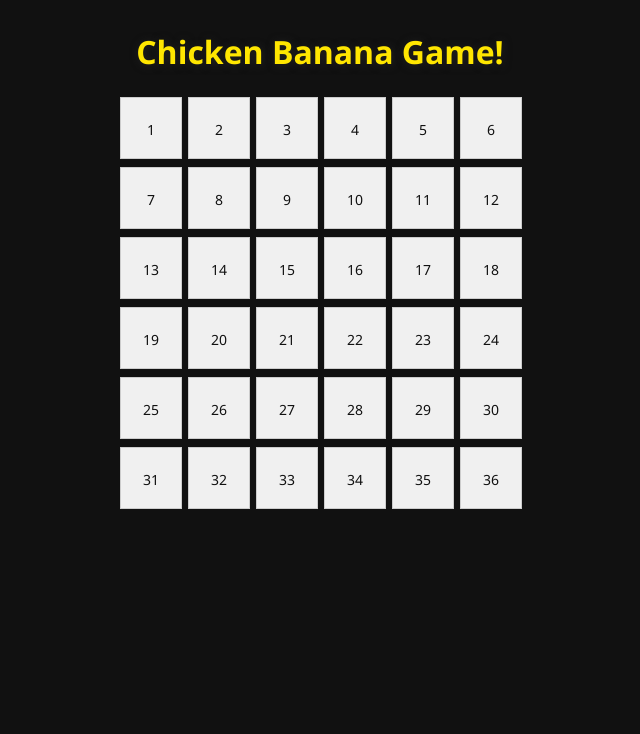
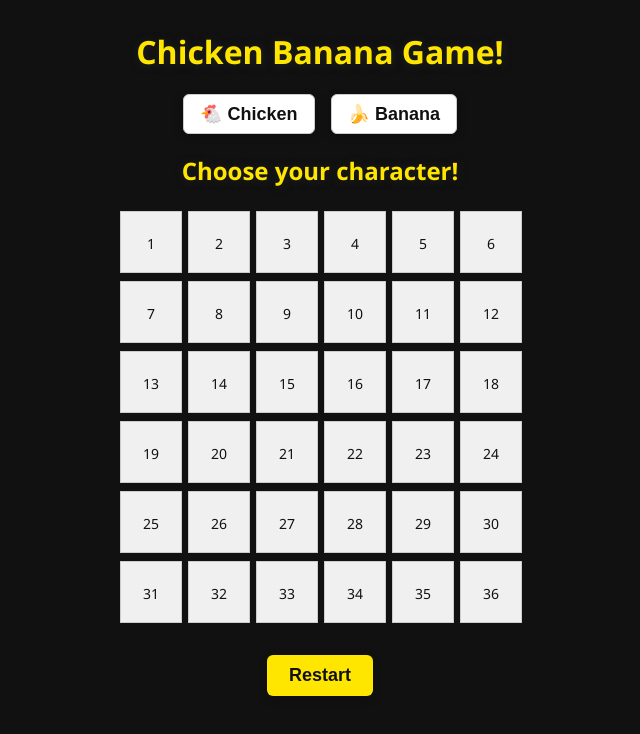
Before and after one commit to MackOfalda125/chicken-banana-game, a React (Create React App) app: page / in a window 1280 px wide. Shown: the top 734 px of the page, without its empty margins (320-960 px from the left). Built offline with nearby package versions, Linux system fonts and the light colour scheme.

Commit message:
Add buttons to choose chicken or banana

```diff
--- a/src/App.js
+++ b/src/App.js
@@ -33,9 +33,10 @@ function App() {
   const [cells, setCells] = useState(generateRandomGrid());
   const [winner, setWinner] = useState(null);
   const [revealedCount, setRevealedCount] = useState(0);
+  const [userChoice, setUserChoice] = useState(null); // 'chicken' or 'banana'
 
   const handleCellClick = (index) => {
-    if (cells[index].revealed || winner) return;
+    if (cells[index].revealed || winner || !userChoice) return;
 
     const newCells = [...cells];
     newCells[index].revealed = true;
@@ -44,17 +45,59 @@ function App() {
     const newRevealedCount = revealedCount + 1;
     setRevealedCount(newRevealedCount);
 
+    // If user clicks on the opposite type, they lose
+    if (cells[index].type !== userChoice) {
+      setWinner('You lost!');
+      return;
+    }
+
     // Optional: declare winner when all are revealed
     if (newRevealedCount === totalCells) {
       setWinner('All revealed!');
     }
   };
 
+  const handleChoice = (choice) => {
+    setUserChoice(choice);
+    setWinner(null);
+    setCells(generateRandomGrid());
+    setRevealedCount(0);
+  };
+
   return (
     <div className="container">
       <h1>Chicken Banana Game!</h1>
+      <div style={{ marginBottom: 16 }}>
+        <button
+          onClick={() => handleChoice('chicken')}
+          style={{
+            background: userChoice === 'chicken' ? '#ffe599' : '#fff',
+            marginRight: 8,
+            padding: '8px 16px',
+            border: '1px solid #ccc',
+            cursor: 'pointer',
+          }}
+        >
+          🐔 Chicken
+        </button>
+        <button
+          onClick={() => handleChoice('banana')}
+          style={{
+            background: userChoice === 'banana' ? '#ffe599' : '#fff',
+            padding: '8px 16px',
+            border: '1px solid #ccc',
+            cursor: 'pointer',
+          }}
+        >
+          🍌 Banana
+        </button>
+      </div>
       <h2>
-        {winner ? winner : null}
+        {!userChoice
+          ? 'Choose your character!'
+          : winner
+          ? winner
+          : `You are: ${userChoice.charAt(0).toUpperCase() + userChoice.slice(1)}`}
       </h2>
       <div
         className="grid"
@@ -81,7 +124,7 @@ function App() {
               userSelect: 'none',
               position: 'relative',
               overflow: 'hidden',
-              cursor: cell.revealed || winner ? 'default' : 'pointer',
+              cursor: cell.revealed || winner || !userChoice ? 'default' : 'pointer',
               opacity: 1,
             }}
             onClick={() => handleCellClick(index)}
@@ -98,6 +141,18 @@ function App() {
           </div>
         ))}
       </div>
+      {/* Restart Button */}
+      <div style={{ marginTop: 32 }}>
+        <button
+          onClick={() => {
+            setCells(generateRandomGrid());
+            setWinner(null);
+            setRevealedCount(0);
+          }}
+        >
+          Restart
+        </button>
+      </div>
     </div>
   );
 }
```
